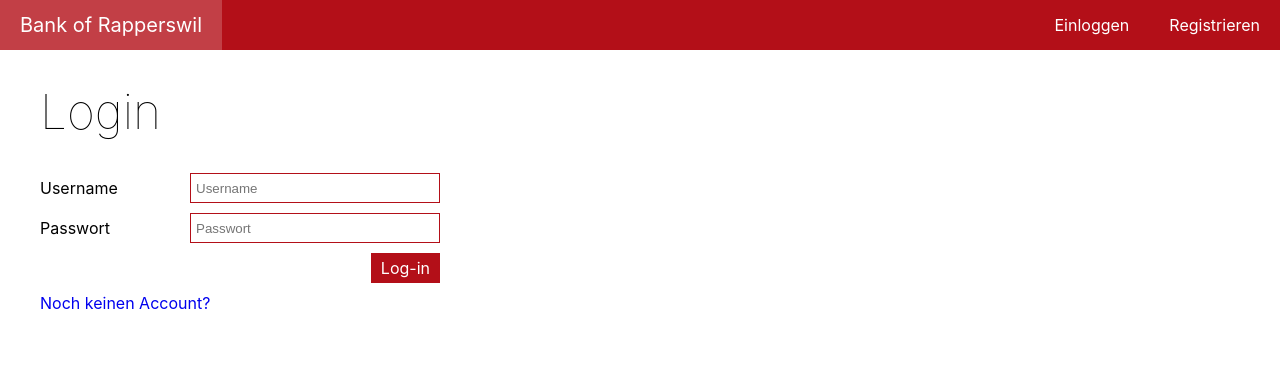
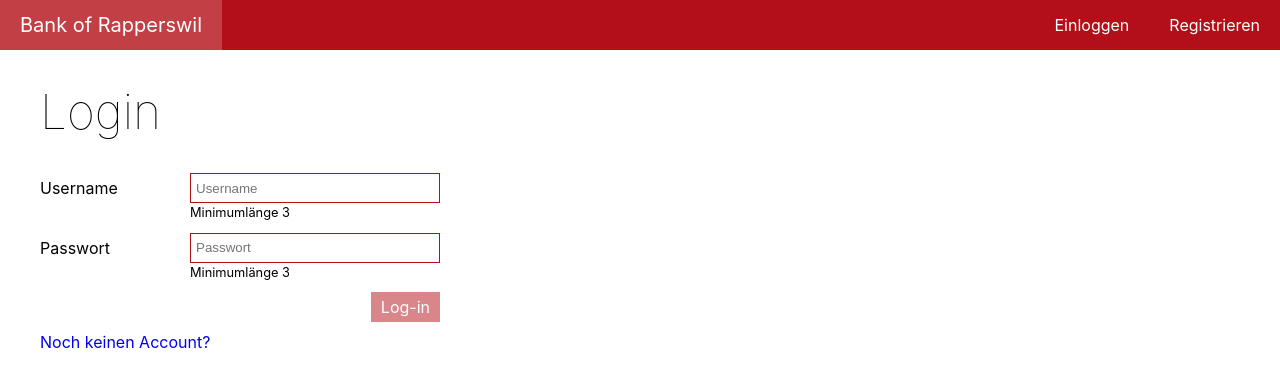
Before and after one commit to sandrosc/HSR.WED3.React, a React (Create React App) app: page /login in a window 1280 px wide. Shown: the top 386 px of the page. Built offline with nearby package versions, Linux system fonts and the light colour scheme.

Commit message:
validate login

```diff
--- a/src/components/Dashboard.js
+++ b/src/components/Dashboard.js
@@ -231,7 +231,7 @@ class Dashboard extends Component<Props, State> {
                 value={`${amount}`}
                 onChange={this.handleInputChanged}
                 type="number"
-                min="0"
+                min="0.05"
                 message={!amount && 'Menge angeben'}
               />
               <div>
--- a/src/components/Login.js
+++ b/src/components/Login.js
@@ -56,11 +56,13 @@ class Login extends React.Component<Props, State> {
     const { from } = this.props.location.state || {
       from: { pathname: '/dashboard' }
     };
-    const { redirectToReferrer, error } = this.state;
+    const { redirectToReferrer, error, login, password } = this.state;
 
     if (redirectToReferrer) {
       return <Redirect to={from} />;
     }
+
+    const mayLogin = !(login.length < 3 || password.length < 3);
 
     return (
       <div>
@@ -69,18 +71,22 @@ class Login extends React.Component<Props, State> {
           <FormElement
             label="Username"
             field="login"
-            value={this.state.login}
+            value={login}
             onChange={this.handleInputChanged}
+            message={login.length < 3 && 'Minimumlänge 3'}
           />
           <FormElement
             label="Passwort"
             field="password"
-            value={this.state.password}
+            value={password}
             onChange={this.handleInputChanged}
             type="password"
+            message={password.length < 3 && 'Minimumlänge 3'}
           />
           <div>
-            <button onClick={this.handleSubmit}>Log-in</button>
+            <button onClick={this.handleSubmit} disabled={!mayLogin}>
+              Log-in
+            </button>
           </div>
         </form>
         {error && <p>Es ist ein Fehler aufgetreten!</p>}
```
